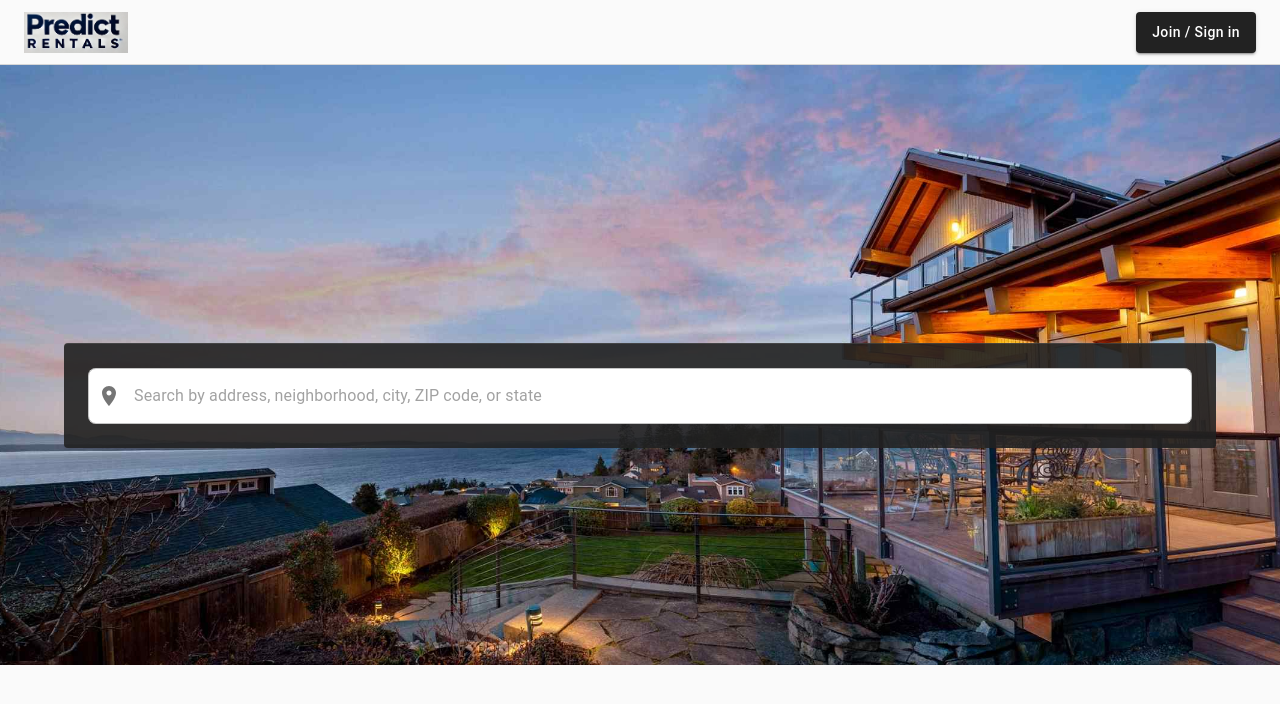
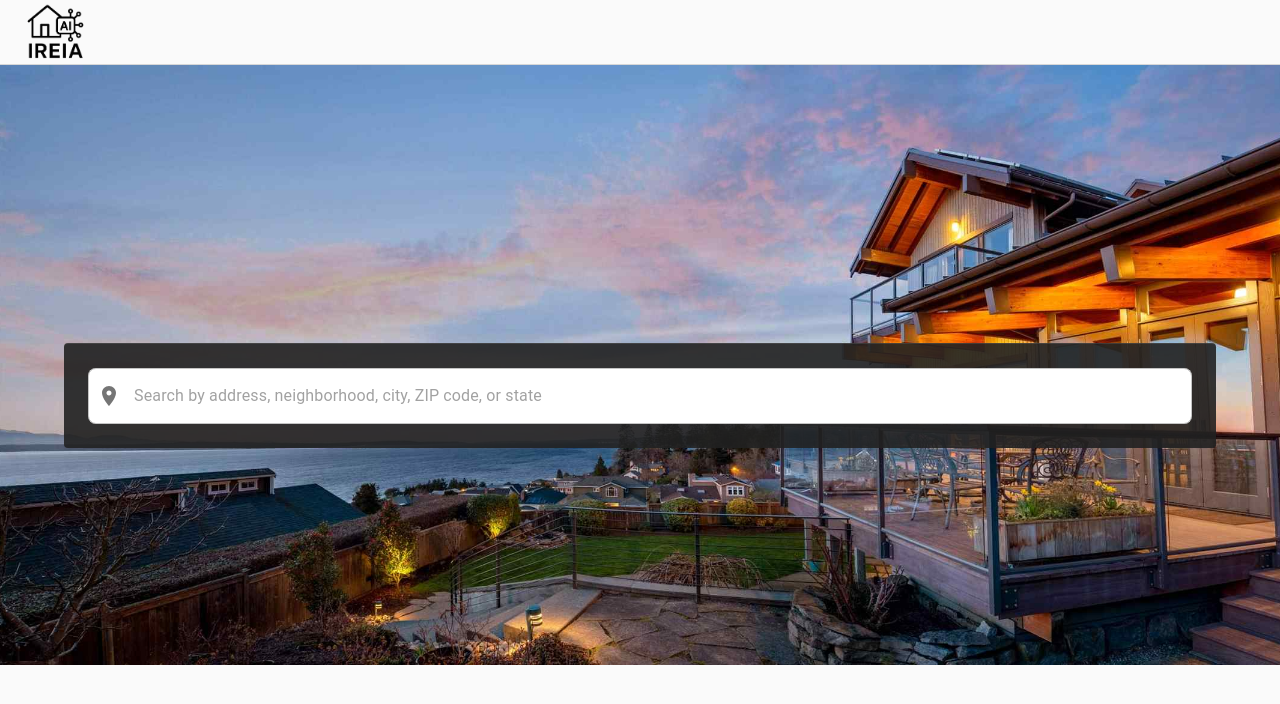
Before and after one commit to oliviervroom/realestate_predictor, a React (Create React App) app in the folder Frontend/: page / in a window 1280 px wide. Shown: the top 704 px of the page. Built offline with nearby package versions, Linux system fonts and the light colour scheme; what google-maps-react would draw is missing.

Commit message:
changed logo, added header nav bar to all pages, removed login/sign up button

```diff
--- a/Frontend/src/components/Header/Header.js
+++ b/Frontend/src/components/Header/Header.js
@@ -1,31 +1,23 @@
 import React from 'react';
-import { AppBar, Button, Toolbar } from '@mui/material';
+import { AppBar, Toolbar } from '@mui/material';
 import { Link } from 'react-router-dom';
 
 const Header = () => {
   return (
     <AppBar position="static" color="transparent" elevation={0} sx={{ borderBottom: '1px solid #d7d7d7' }}>
-      <Toolbar sx={{ justifyContent: 'space-between' }}>
+      <Toolbar>
         <Link to="/" style={{ display: 'flex', alignItems: 'center' }}>
           <img
-            src="/screenshot-2025-03-23-at-9-40-55-pm-1.png"
+            src="/logo.png"
             alt="Predict Rentals Logo"
-            style={{ height: '41px', cursor: 'pointer' }}
+            style={{
+              height: '100%',
+              width: 'auto',
+              maxHeight: '64px', // Standard Material-UI AppBar height
+              cursor: 'pointer'
+            }}
           />
         </Link>
-        <Button
-          variant="contained"
-          sx={{
-            backgroundColor: '#222222',
-            color: 'white',
-            height: '41px',
-            '&:hover': {
-              backgroundColor: '#333333',
-            },
-          }}
-        >
-          Join / Sign in
-        </Button>
       </Toolbar>
     </AppBar>
   );
--- a/Frontend/src/screens/Properties/Properties.js
+++ b/Frontend/src/screens/Properties/Properties.js
@@ -32,6 +32,7 @@ import PriceToggle from '../../components/PriceToggle/PriceToggle';
 import SquareFootageToggle from '../../components/SquareFootageToggle/SquareFootageToggle';
 import { searchProperties } from '../../services/realtyApi';
 import { WORKING_VERSION, EDIT_VERSION } from '../../version';
+import Header from '../../components/Header';
 
 // Move buildFilters outside the component to avoid dependency issues
 const buildFilters = (stateCode, cityName, formattedAddress, postalCode, price, beds, baths, sqft) => {
@@ -198,6 +199,8 @@ const Properties = () => {
   const viewInfo = getViewInfo();
 
   return (
+    <Box sx={{ bgcolor: '#fafafa', minHeight: '100vh' }}>
+      <Header />
       <Container maxWidth="lg" sx={{ position: 'relative', minHeight: '100vh', pb: 4 }}>
         <ViewToggle view={view} onViewChange={setView} />
 
@@ -295,25 +298,15 @@ const Properties = () => {
           {/* View content */}
           {view === 'map' ? (
             <Box sx={{ flex: 1, minHeight: 500 }}>
-            <PropertyMap
-              properties={properties}
-              height="600px"
-              width="100%"
-              zoom={12}
-            />
+              <PropertyMap properties={properties} />
             </Box>
           ) : view === 'split' ? (
             <Box sx={{ display: 'flex', gap: 2, flex: 1, minHeight: 500 }}>
               <Box sx={{ flex: 1, overflowY: 'auto' }}>
                 {renderProperties()}
               </Box>
-            <Box sx={{ flex: 1, position: 'relative', height: '600px' }}>
-              <PropertyMap
-                properties={properties}
-                height="100%"
-                width="100%"
-                zoom={12}
-              />
+              <Box sx={{ flex: 1, position: 'relative' }}>
+                <PropertyMap properties={properties} />
               </Box>
             </Box>
           ) : (
@@ -324,6 +317,7 @@ const Properties = () => {
           <ApiDebugInfo debugInfo={debugInfo} />
         </Box>
       </Container>
+    </Box>
   );
 };
 
```
Also changed, not shown: Frontend/Stable working version.txt (added), Frontend/public/logo.png (added). Lines whose indentation alone changed are shown as unchanged.
